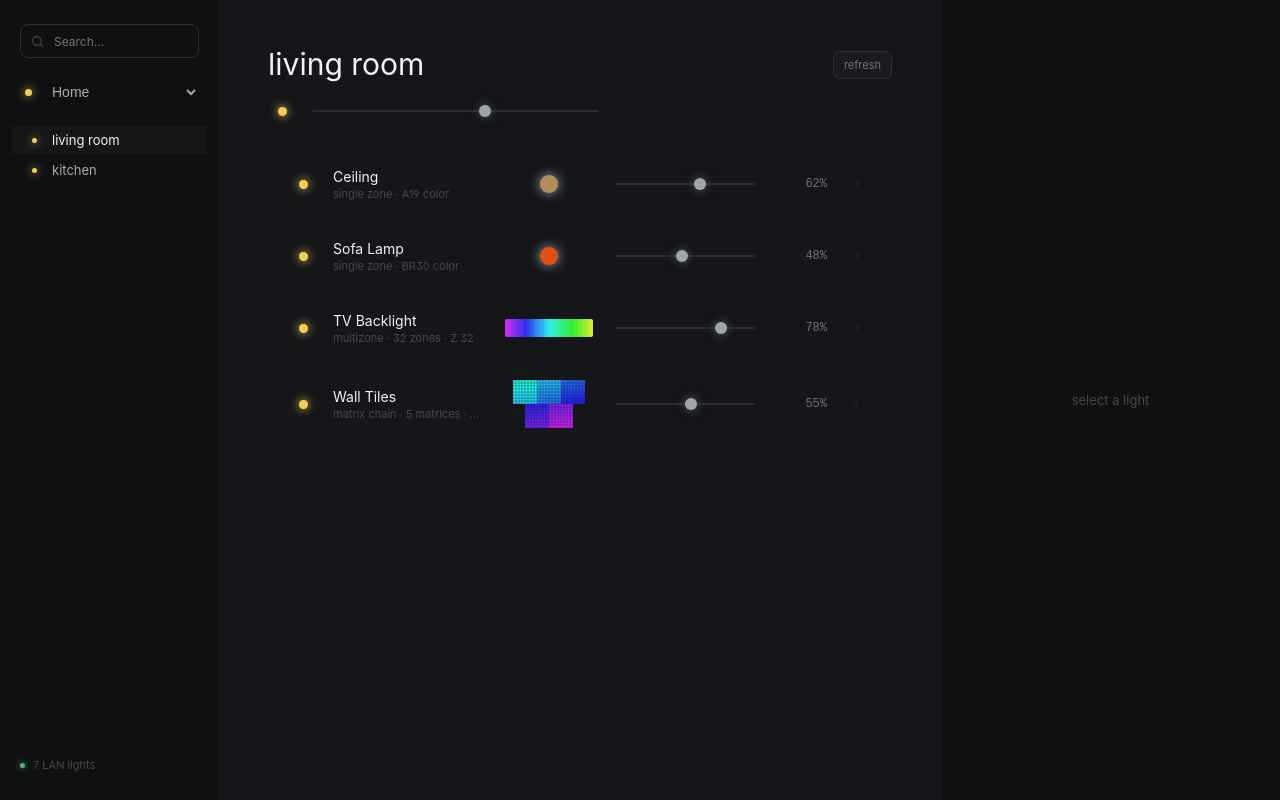
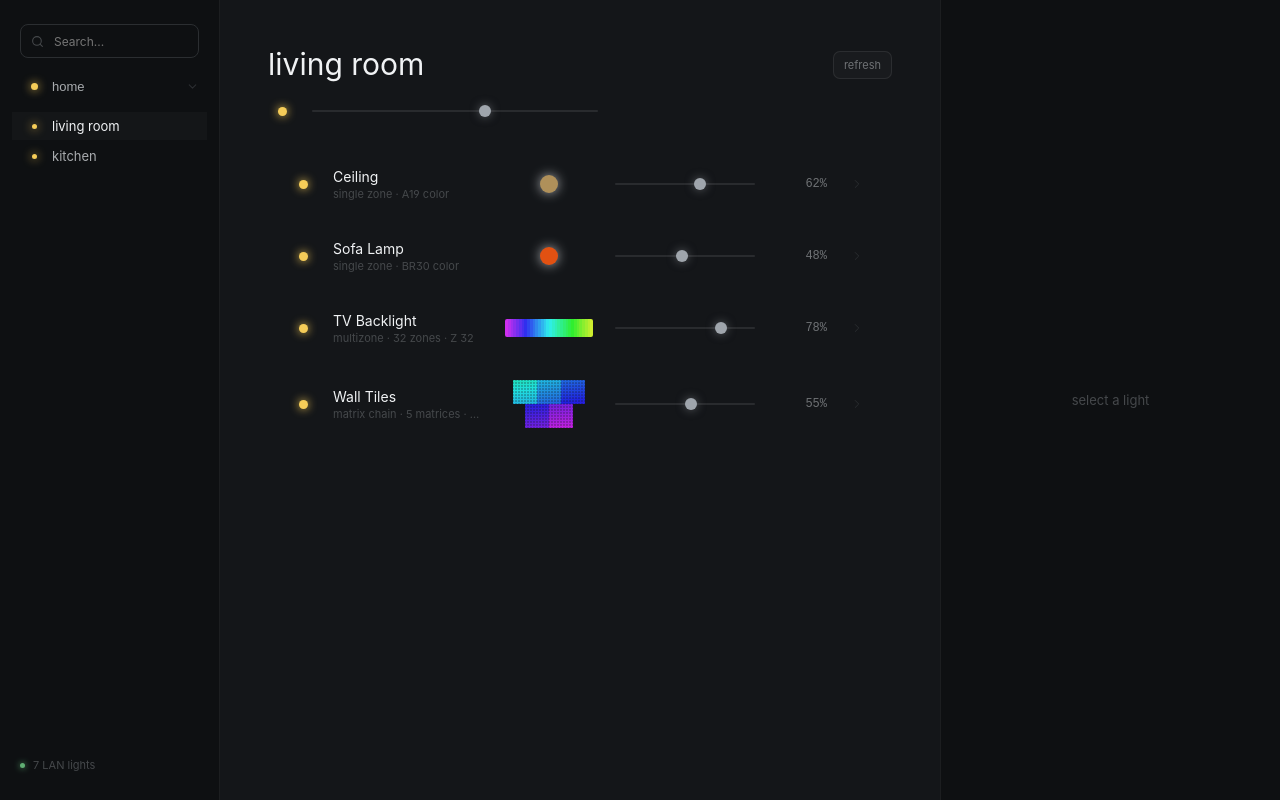
Before and after one commit to alessio-palumbo/hikari-desktop, a React (Vite) app in the folder frontend/: page / in a window 1280 px wide. Built offline with nearby package versions, Linux system fonts and the light colour scheme.

Commit message:
Make location dropdown more subtle

```diff
--- a/frontend/src/components/Sidebar.css
+++ b/frontend/src/components/Sidebar.css
@@ -51,20 +51,54 @@
 .location-control {
   display: flex;
   align-items: center;
-  gap: 6px;
-  margin-left: -6px;
+  gap: 4px;
+  height: 28px;
+  margin: -6px -8px -8px;
+  padding: 0 8px;
+  color: var(--fg-1);
+}
+
+.location-select-wrap {
+  position: relative;
+  display: flex;
+  align-items: center;
+  min-width: 0;
+  flex: 1;
 }
 
 .location-select {
-  min-width: 0;
-  flex: 1;
   width: 100%;
+  appearance: none;
   border: 0;
-  border-radius: 6px;
   background: transparent;
   color: var(--fg-1);
-  font-size: 14px;
+  cursor: pointer;
+  font-size: 13px;
   outline: 0;
+  padding: 0 18px 0 0;
+  text-transform: lowercase;
+}
+
+.location-select-wrap svg {
+  position: absolute;
+  right: 0;
+  color: var(--fg-4);
+  pointer-events: none;
+}
+
+.location-control:focus-within,
+.location-control:hover {
+  color: var(--fg-0);
+}
+
+.location-control:focus-within .location-select,
+.location-control:hover .location-select {
+  color: var(--fg-0);
+}
+
+.location-control:focus-within .location-select-wrap svg,
+.location-control:hover .location-select-wrap svg {
+  color: var(--fg-2);
 }
 
 .group-list {
--- a/frontend/src/components/Sidebar.tsx
+++ b/frontend/src/components/Sidebar.tsx
@@ -1,4 +1,4 @@
-import { Search, X } from 'lucide-react';
+import { ChevronDown, Search, X } from 'lucide-react';
 import type { Device, Group, Location } from '../domain/lifx';
 import { PowerDot } from './primitives';
 import './Sidebar.css';
@@ -47,13 +47,16 @@ export function Sidebar(props: SidebarProps) {
 
       <div className="location-control">
         <PowerDot disabled={!props.selectedLocationId || !locationDevices.length} on={locationOn} size={7} onChange={(next) => props.onLocationPower(props.selectedLocationId, next)} />
-        <select className="location-select" value={props.selectedLocationId} onChange={(event) => props.onLocationChange(event.target.value)}>
+        <div className="location-select-wrap">
+          <select className="location-select" value={props.selectedLocationId} onChange={(event) => props.onLocationChange(event.target.value)} aria-label="Location">
             {props.locations.map((location) => (
               <option key={location.id} value={location.id}>
                 {location.name}
               </option>
             ))}
           </select>
+          <ChevronDown size={13} aria-hidden="true" />
+        </div>
       </div>
 
       <nav className="group-list" aria-label={`${selectedLocation?.name ?? 'Location'} groups`}>
```
Lines whose indentation alone changed are shown as unchanged.
